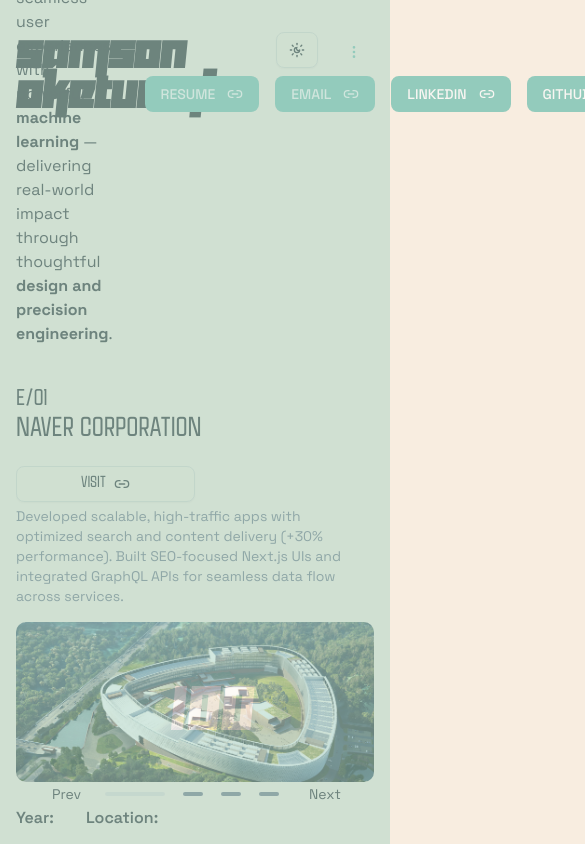
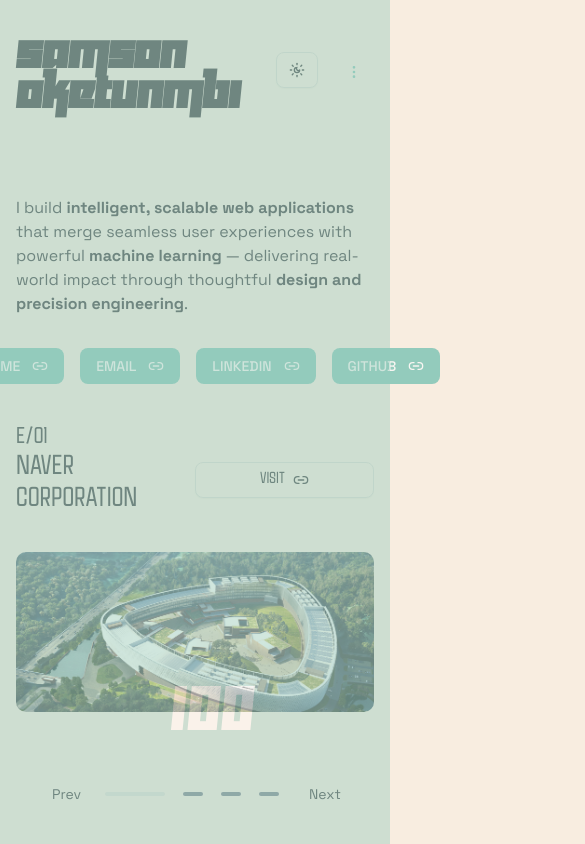
Before and after one commit to walex111/N-portfolio-01, a Next.js app: page / in a window 390 px wide. Shown: the top 844 px of the page, 585 px wide, since content can reach past the window. Built offline with nearby package versions, Linux system fonts and the light colour scheme.

Commit message:
sccreen query

```diff
--- a/src/app/info/page.tsx
+++ b/src/app/info/page.tsx
@@ -20,7 +20,7 @@
         </a>
       </div>
       <div className="flex space-y-4 items-center justify-between">
-        <div>
+        <div className="hidden lg:block">
           <ImageCarousel />
           <p className="text-gray-500 text-sm mt-2 w-1/2">
             A collection of my <span className="font-bold">Jobs</span>,
--- a/src/app/projects/[slug]/page.tsx
+++ b/src/app/projects/[slug]/page.tsx
@@ -9,13 +9,12 @@
   }));
 }
 
-// Accept params as a Promise to satisfy the constraint
 export default async function ProjectDetailPage({
   params,
 }: {
   params: Promise<{ slug: string }>;
 }) {
-  const { slug } = await params; // await because params is now a Promise
+  const { slug } = await params;
 
   const project = projectsData.find((p) => slugify(p.name) === slug);
   if (!project) return notFound();
--- a/src/components/Experience.tsx
+++ b/src/components/Experience.tsx
@@ -84,11 +84,13 @@
                 viewport={{ once: true }}
               >
                 <div className="md:w-1/3 flex flex-col justify-between gap-1 font-muckley">
-                  <div>
-                    <p className="text-xl">{exp.experienceNo}</p>
-                    <h3 className="text-2xl font-black w-[80%] mb-5 uppercase">
-                      {exp.company}
-                    </h3>
+                  <div className="flex just-between items-center lg:block">
+                    <div>
+                      <p className="text-xl">{exp.experienceNo}</p>
+                      <h3 className="text-2xl font-black w-[80%] mb-5 uppercase">
+                        {exp.company}
+                      </h3>
+                    </div>
                     {exp.companySite && (
                       <Button
                         variant="outline"
@@ -106,12 +108,12 @@
                       </Button>
                     )}
                   </div>
-                  <p className="text-sm font-spaceGro pr-5 text-gray-500">
+                  <p className="text-sm font-spaceGro pr-5 text-gray-500 hidden lg:block">
                     {exp.details}
                   </p>
                 </div>
 
-                <div className="md:w-2/3">
+                <div className="lg:w-2/3">
                   <a
                     href={exp.companySite}
                     target="_blank"
@@ -125,7 +127,7 @@
                       alt="Project Preview"
                     />
                   </a>
-                  <div className="flex flex-wrap gap-8 pt-2">
+                  <div className="flex-wrap gap-8 pt-2 hidden lg:flex">
                     <div className="gap-4 flex flex-col">
                       <p className="font-semibold">Year:</p>
                       <p className="text-sm text-gray-500">{exp.year}</p>
--- a/src/components/HamburgerMenu.tsx
+++ b/src/components/HamburgerMenu.tsx
@@ -1,20 +1,19 @@
+/* eslint-disable @next/next/no-html-link-for-pages */
 "use client";
 
 import * as React from "react";
-import { EllipsisVerticalIcon, Dot } from "lucide-react";
+import { EllipsisVerticalIcon, Dot, Link } from "lucide-react";
 
 import { Button } from "@/components/ui/button";
 import {
   Drawer,
   DrawerClose,
   DrawerContent,
-  DrawerDescription,
   DrawerFooter,
   DrawerHeader,
   DrawerTitle,
   DrawerTrigger,
 } from "@/components/ui/drawer";
-import { ThemeSwitcher } from "./ThemeSwitcher";
 
 export function HamburgerMenu() {
   return (
@@ -28,43 +27,59 @@
         </Button>
       </DrawerTrigger>
       <DrawerContent>
+        <DrawerHeader>
+          <DrawerTitle></DrawerTitle>
+        </DrawerHeader>
         <div className="mx-auto w-full max-w-sm">
-          <DrawerHeader>
-            <DrawerTitle>Move Goal</DrawerTitle>
-            <DrawerDescription>Set your daily activity goal.</DrawerDescription>
-          </DrawerHeader>
-          <div className=" flex justify-between font-spaceGro">
           <div className="flex gap-4">
-              <div className="md:flex gap-4 hidden sm:flex">
+            <div className="gap-4 hidden sm:flex">
               <Button
+                asChild
                 variant="default"
                 className="py-0 transition transform hover:scale-105 active:scale-95"
               >
+                <Link href="/projects">
                   PROJECTS{" "}
                   <span>
                     <Dot />
                   </span>
+                </Link>
               </Button>
               <Button
+                asChild
                 variant="default"
-                  className="py-0  transition transform hover:scale-105 active:scale-95"
+                className="py-0 transition transform hover:scale-105 active:scale-95"
               >
+                <Link href="/info">
                   INFO{" "}
                   <span>
                     <Dot />
                   </span>
+                </Link>
               </Button>
-              </div>
-              <ThemeSwitcher />
-              <div className="sm:hidden">
-                <HamburgerMenu />
-              </div>
             </div>
           </div>
           <DrawerFooter>
-            <Button>Submit</Button>
+            <Button asChild className="font-spaceGro">
+              <a href="/projects">
+                PROJECTS{" "}
+                <span>
+                  <Dot />
+                </span>
+              </a>
+            </Button>
+            <Button asChild className="font-spaceGro w-full">
+              <a href="/info">
+                INFO{" "}
+                <span>
+                  <Dot />
+                </span>
+              </a>
+            </Button>
             <DrawerClose asChild>
-              <Button variant="outline">Cancel</Button>
+              <Button className="font-spaceGro" variant="outline">
+                EXIT
+              </Button>
             </DrawerClose>
           </DrawerFooter>
         </div>
--- a/src/components/Header.tsx
+++ b/src/components/Header.tsx
@@ -7,7 +7,7 @@
 
 export default function Header() {
   return (
-    <nav className=" flex justify-between font-spaceGro">
+    <nav className=" flex justify-between items-center font-spaceGro">
       <Link
         href="/"
         className="font-yukari flex justify-center items-center leading-10 text-5xl font-black"
--- a/src/components/Hero.tsx
+++ b/src/components/Hero.tsx
@@ -5,7 +5,7 @@
 
 export default function Hero() {
   return (
-    <section className="font-spaceGro w-full flex items-center justify-between gap-8 text-center">
+    <section className="font-spaceGro w-full flex flex-col lg:flex-row items-center justify-between gap-8 lg:text-center ">
       <div className="max-w-xl text-start">
         <p>
           I build{" "}
--- a/src/components/Projects.tsx
+++ b/src/components/Projects.tsx
@@ -54,7 +54,7 @@
       <h2 className="text-2xl font-bold text-center font-muckley">
         {project.name}
       </h2>
-      <div className="grid grid-cols-3 gap-4">
+      <div className="hidden lg:grid grid-cols-3 gap-4">
         {project.projectImg?.slice(0, 3).map((img, i) => (
           <div
             key={i}
--- a/src/data/projectsData.tsx
+++ b/src/data/projectsData.tsx
@@ -26,7 +26,14 @@
       "/images/projects/naver/naver-2.png",
       "/images/projects/naver/naver-3.png",
     ],
-    technologies: ["Next.js", "Tailwind", "Supabase", "Stripe", "ShadCN"],
+    technologies: [
+      "Next.js 14",
+      "Tailwind CSS",
+      "Hasura GraphQL",
+      "Stripe",
+      "Radix UI",
+      "tRPC",
+    ],
     repoLink: "https://github.com/alexcarter/glassflow",
   },
   {
@@ -42,7 +49,14 @@
       "/images/projects/teg/teg-2.png",
       "/images/projects/teg/teg-3.png",
     ],
-    technologies: ["Next.js", "Tailwind", "Supabase", "Stripe", "ShadCN"],
+    technologies: [
+      "Remix",
+      "Tailwind CSS + Headless UI",
+      "Firebase Firestore",
+      "Stripe",
+      "Stitches",
+      "React Query",
+    ],
     repoLink: "https://github.com/alexcarter/glassflow",
   },
   {
@@ -58,7 +72,14 @@
       "/images/projects/qtu/qtu-2.png",
       "/images/projects/qtu/qtu-3.png",
     ],
-    technologies: ["Next.js", "Tailwind", "Supabase", "Stripe", "ShadCN"],
+    technologies: [
+      "Next.js 14",
+      "Tailwind CSS",
+      "Supabase",
+      "Stripe",
+      "Stitches",
+      "React Query",
+    ],
     repoLink: "https://github.com/alexcarter/glassflow",
   },
   {
@@ -74,7 +95,13 @@
       "/images/projects/centerra/centerra-2.png",
       "/images/projects/centerra/centerra-3.png",
     ],
-    technologies: ["Next.js", "Tailwind", "Supabase", "Stripe", "ShadCN"],
+    technologies: [
+      "Next.js 14",
+      "Tailwind CSS + Radix UI",
+      "Hasura GraphQL",
+      "Stripe",
+      "tRPC",
+    ],
     repoLink: "https://github.com/alexcarter/glassflow",
   },
   {
@@ -90,7 +117,14 @@
       "/images/projects/sycamore/sycamore-2.png",
       "/images/projects/sycamore/sycamore-3.png",
     ],
-    technologies: ["Next.js", "Tailwind", "Supabase", "Stripe", "ShadCN"],
+    technologies: [
+      "Remix",
+      "Tailwind CSS + Headless UI",
+      "Firebase Functions",
+      "Stripe",
+      "Emotion",
+      "React Query",
+    ],
     repoLink: "https://github.com/alexcarter/glassflow",
   },
   {
@@ -106,7 +140,14 @@
       "/images/projects/dtla/dtla-2.png",
       "/images/projects/dtla/dtla-3.png",
     ],
-    technologies: ["Next.js", "Tailwind", "Supabase", "Stripe", "ShadCN"],
+    technologies: [
+      "Next.js 14",
+      "Tailwind CSS",
+      "Hasura GraphQL",
+      "Stripe",
+      "Radix UI",
+      "tRPC",
+    ],
     repoLink: "https://github.com/alexcarter/glassflow",
   },
   {
@@ -122,7 +163,14 @@
       "/images/projects/sjq/sjq-2.png",
       "/images/projects/sjq/sjq-3.png",
     ],
-    technologies: ["Next.js", "Tailwind", "Supabase", "Stripe", "ShadCN"],
+    technologies: [
+      "Next.js 14",
+      "Tailwind CSS",
+      "Supabase",
+      "Stripe",
+      "Stitches",
+      "React Query",
+    ],
     repoLink: "https://github.com/alexcarter/glassflow",
   },
   {
@@ -138,7 +186,14 @@
       "/images/projects/cambridge/cambridge-2.png",
       "/images/projects/cambridge/cambridge-3.png",
     ],
-    technologies: ["Next.js", "Tailwind", "Supabase", "Stripe", "ShadCN"],
+    technologies: [
+      "Remix",
+      "Tailwind CSS + Headless UI",
+      "Firebase Firestore",
+      "Stripe",
+      "Emotion",
+      "React Query",
+    ],
     repoLink: "https://github.com/alexcarter/glassflow",
   },
   {
@@ -154,7 +209,14 @@
       "/images/projects/odden/odden-2.png",
       "/images/projects/odden/odden-3.png",
     ],
-    technologies: ["Next.js", "Tailwind", "Supabase", "Stripe", "ShadCN"],
+    technologies: [
+      "Next.js 14",
+      "Tailwind CSS",
+      "Hasura GraphQL",
+      "Stripe",
+      "Radix UI",
+      "tRPC",
+    ],
     repoLink: "https://github.com/alexcarter/glassflow",
   },
   {
@@ -170,7 +232,13 @@
       "/images/projects/dramm/dramm-2.png",
       "/images/projects/dramm/dramm-3.png",
     ],
-    technologies: ["Next.js", "Tailwind", "Supabase", "Stripe", "ShadCN"],
+    technologies: [
+      "Next.js 14",
+      "Tailwind CSS + Radix UI",
+      "Supabase",
+      "Stripe",
+      "Stitches",
+    ],
     repoLink: "https://github.com/alexcarter/glassflow",
   },
   {
@@ -186,7 +254,14 @@
       "/images/projects/maxis/maxis-2.png",
       "/images/projects/maxis/maxis-3.png",
     ],
-    technologies: ["Next.js", "Tailwind", "Supabase", "Stripe", "ShadCN"],
+    technologies: [
+      "Remix",
+      "Tailwind CSS + Headless UI",
+      "Firebase Functions",
+      "Stripe",
+      "Emotion",
+      "React Query",
+    ],
     repoLink: "https://github.com/alexcarter/glassflow",
   },
   {
@@ -202,7 +277,14 @@
       "/images/projects/torget/torget-2.png",
       "/images/projects/torget/torget-3.png",
     ],
-    technologies: ["Next.js", "Tailwind", "Supabase", "Stripe", "ShadCN"],
+    technologies: [
+      "Next.js 14",
+      "Tailwind CSS",
+      "Hasura GraphQL",
+      "Stripe",
+      "Radix UI",
+      "tRPC",
+    ],
     repoLink: "https://github.com/alexcarter/glassflow",
   },
   {
@@ -218,10 +300,15 @@
       "/images/projects/stadion/stadion-2.png",
       "/images/projects/stadion/stadion-3.png",
     ],
-    technologies: ["Next.js", "Tailwind", "Supabase", "Stripe", "ShadCN"],
+    technologies: [
+      "Next.js 14",
+      "Tailwind CSS + Radix UI",
+      "Supabase",
+      "Stripe",
+      "Stitches",
+    ],
     repoLink: "https://github.com/alexcarter/glassflow",
   },
-
   {
     projectNo: "P/14",
     year: "2023",
@@ -235,7 +322,14 @@
       "/images/projects/marketfair/marketfair-2.png",
       "/images/projects/marketfair/marketfair-3.png",
     ],
-    technologies: ["Next.js", "Tailwind", "Supabase", "Stripe", "ShadCN"],
+    technologies: [
+      "Remix",
+      "Tailwind CSS + Headless UI",
+      "Firebase Firestore",
+      "Stripe",
+      "Emotion",
+      "React Query",
+    ],
     repoLink: "https://github.com/alexcarter/glassflow",
   },
   {
@@ -251,7 +345,14 @@
       "/images/projects/port/port-2.png",
       "/images/projects/port/port-3.png",
     ],
-    technologies: ["Next.js", "Tailwind", "Supabase", "Stripe", "ShadCN"],
+    technologies: [
+      "Next.js 14",
+      "Tailwind CSS",
+      "Hasura GraphQL",
+      "Stripe",
+      "Radix UI",
+      "tRPC",
+    ],
     repoLink: "https://github.com/alexcarter/glassflow",
   },
   {
@@ -267,7 +368,14 @@
       "/images/projects/audrey/audrey-2.png",
       "/images/projects/audrey/audrey-3.png",
     ],
-    technologies: ["Next.js", "Tailwind", "Supabase", "Stripe", "ShadCN"],
+    technologies: [
+      "Remix",
+      "Tailwind CSS + Headless UI",
+      "Firebase Firestore",
+      "Stripe",
+      "Emotion",
+      "React Query",
+    ],
     repoLink: "https://github.com/alexcarter/glassflow",
   },
 ];
```
Lines whose indentation alone changed are shown as unchanged.
